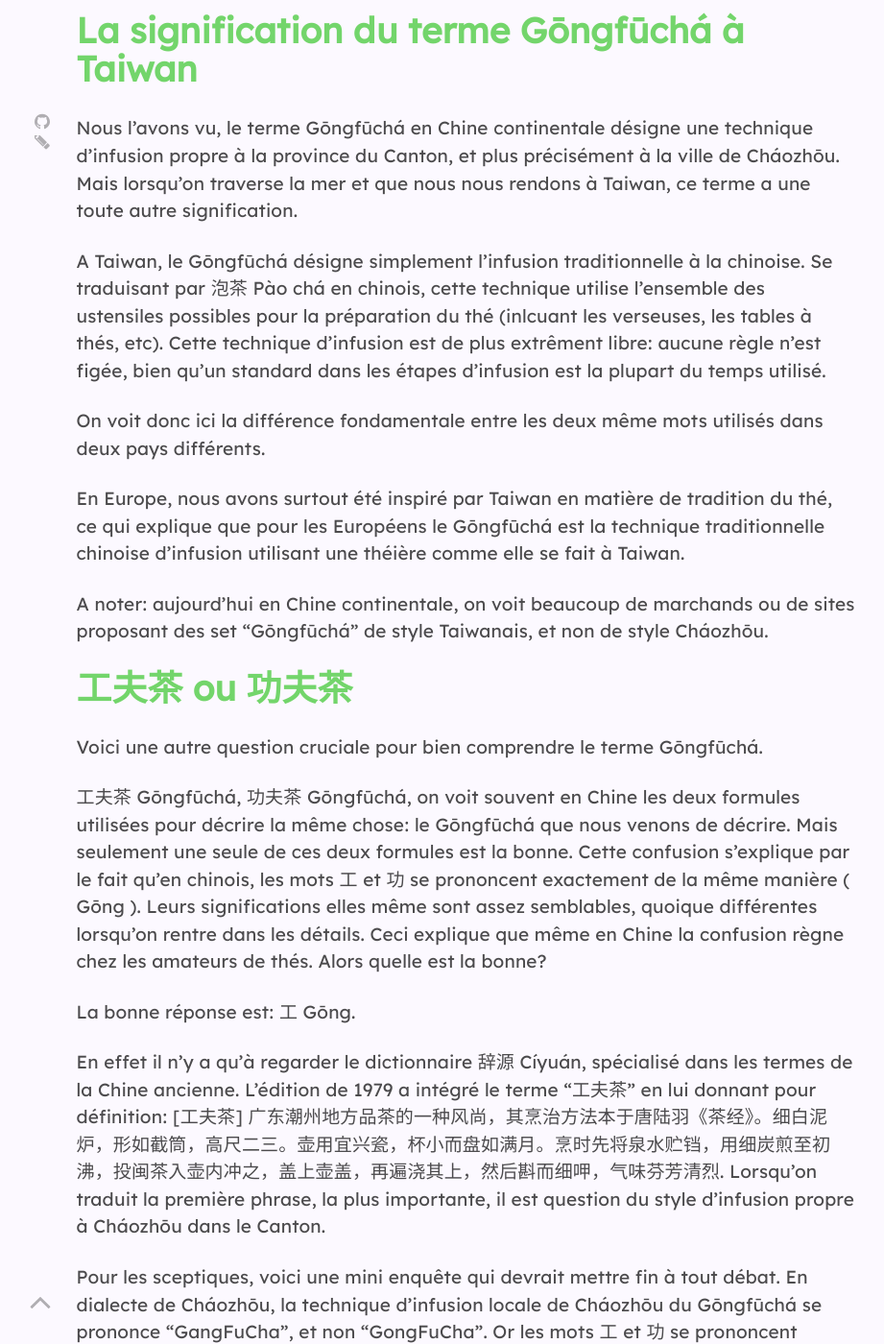
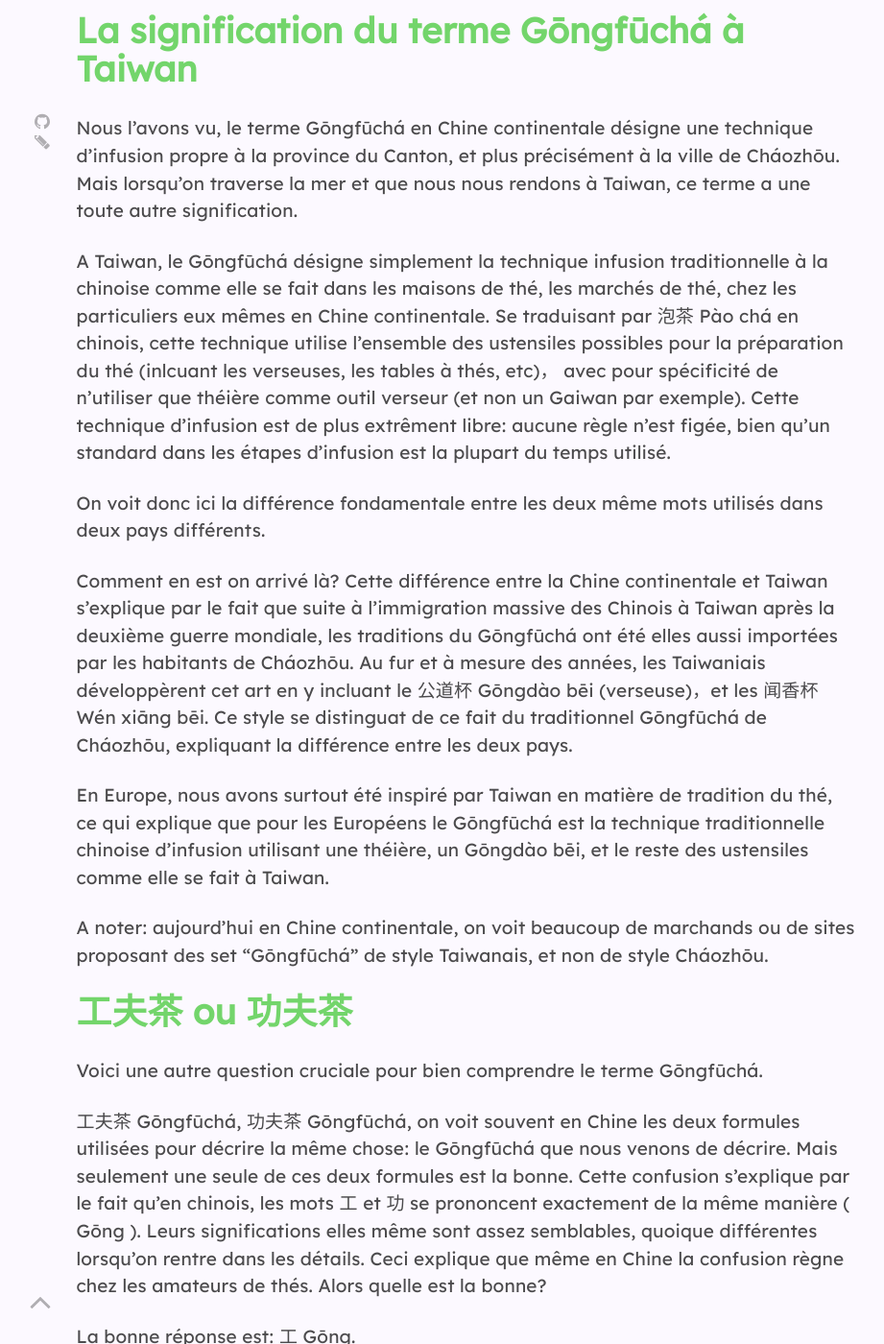
Before and after one commit to brutdethe/site, a Jekyll site: the page built from ressources/_expert/Gong-Fu-Cha.md, in a window 1280 px wide and 1400 px high, scrolled down 2786 px. Shown: the whole window at 96% size, without its empty margins (154-1075 px from the left). Built offline with Jekyll 4.4.1, drawn with Linux system fonts in a browser that asks for light colours; nearby versions of some CDN libraries; some of the changed text lies outside the part shown.

Commit message:
finalisation et ajouts

```diff
--- a/ressources/_expert/Gong-Fu-Cha.md
+++ b/ressources/_expert/Gong-Fu-Cha.md
@@ -53,12 +53,15 @@ Cette signification est aussi à mettre en corrélation avec la recherche des sa
 
 Nous l'avons vu, le terme Gōngfūchá en Chine continentale désigne une technique d'infusion propre à la province du Canton, et plus précisément à la ville de Cháozhōu. Mais lorsqu'on traverse la mer et que nous nous rendons à Taiwan, ce terme a une toute autre signification.
 
-A Taiwan, le Gōngfūchá désigne simplement l'infusion traditionnelle à la chinoise. Se traduisant par 泡茶 Pào chá en chinois, cette technique utilise l'ensemble des ustensiles possibles pour la préparation du thé (inlcuant les verseuses, les tables à thés, etc).
+A Taiwan, le Gōngfūchá désigne simplement la technique infusion traditionnelle à la chinoise comme elle se fait dans les maisons de thé, les marchés de thé, chez les particuliers eux mêmes en Chine continentale. Se traduisant par 泡茶 Pào chá en chinois, cette technique utilise l'ensemble des ustensiles possibles pour la préparation du thé (inlcuant les verseuses, les tables à thés, etc)， avec pour spécificité de n'utiliser que théière comme outil verseur (et non un Gaiwan par exemple).
 Cette technique d'infusion est de plus extrêment libre: aucune règle n'est figée, bien qu'un standard dans les étapes d'infusion est la plupart du temps utilisé.
 
 On voit donc ici la différence fondamentale entre les deux même mots utilisés dans deux pays différents.
 
-En Europe, nous avons surtout été inspiré par Taiwan en matière de tradition du thé, ce qui explique que pour les Européens le Gōngfūchá est la technique traditionnelle chinoise d'infusion utilisant une théière comme elle se fait à Taiwan.
+Comment en est on arrivé là?
+Cette différence entre la Chine continentale et Taiwan s'explique par le fait que suite à l'immigration massive des Chinois à Taiwan après la deuxième guerre mondiale, les traditions du Gōngfūchá ont été elles aussi importées par les habitants de Cháozhōu. Au fur et à mesure des années, les Taiwaniais développèrent cet art en y incluant le 公道杯 Gōngdào bēi (verseuse)，et les 闻香杯 Wén xiāng bēi. Ce style se distinguat de ce fait du traditionnel Gōngfūchá de Cháozhōu, expliquant la différence entre les deux pays.
+
+En Europe, nous avons surtout été inspiré par Taiwan en matière de tradition du thé, ce qui explique que pour les Européens le Gōngfūchá est la technique traditionnelle chinoise d'infusion utilisant une théière, un Gōngdào bēi, et le reste des ustensiles comme elle se fait à Taiwan.
 
 A noter: aujourd'hui en Chine continentale, on voit beaucoup de marchands ou de sites proposant des set "Gōngfūchá" de style Taiwanais, et non de style Cháozhōu.
 
@@ -75,3 +78,8 @@ En effet il n'y a qu'à regarder le dictionnaire 辞源 Cíyuán, spécialisé d
 
 Pour les sceptiques, voici une mini enquête qui devrait mettre fin à tout débat.
 En dialecte de Cháozhōu, la technique d'infusion locale de Cháozhōu du Gōngfūchá se prononce "GangFuCha", et non "GongFuCha". Or les mots 工 et 功 se prononcent respectivement dans ce dialecte Gang et Gong. Ainsi les personnes de ChaoZhou en parlant de leur "GangFuCha" parlent de 工夫茶 et non de 功夫茶.
+
+ATTENTION: il existe un "功夫茶".
+On appelle "功夫茶" un style de présentation du thé (versement du thé en particulier) propre à la province du Sìchuān. Cette technique est impressionnante, et demande un grand savoir faire, rappellant le célèbre KungFu chinois. Rien à voir donc avec le 工夫茶 Gōngfūchá que nous avons détaillé dans cet article, mais cela vaut le coup d'oeil!
+
+Thaïs
```
